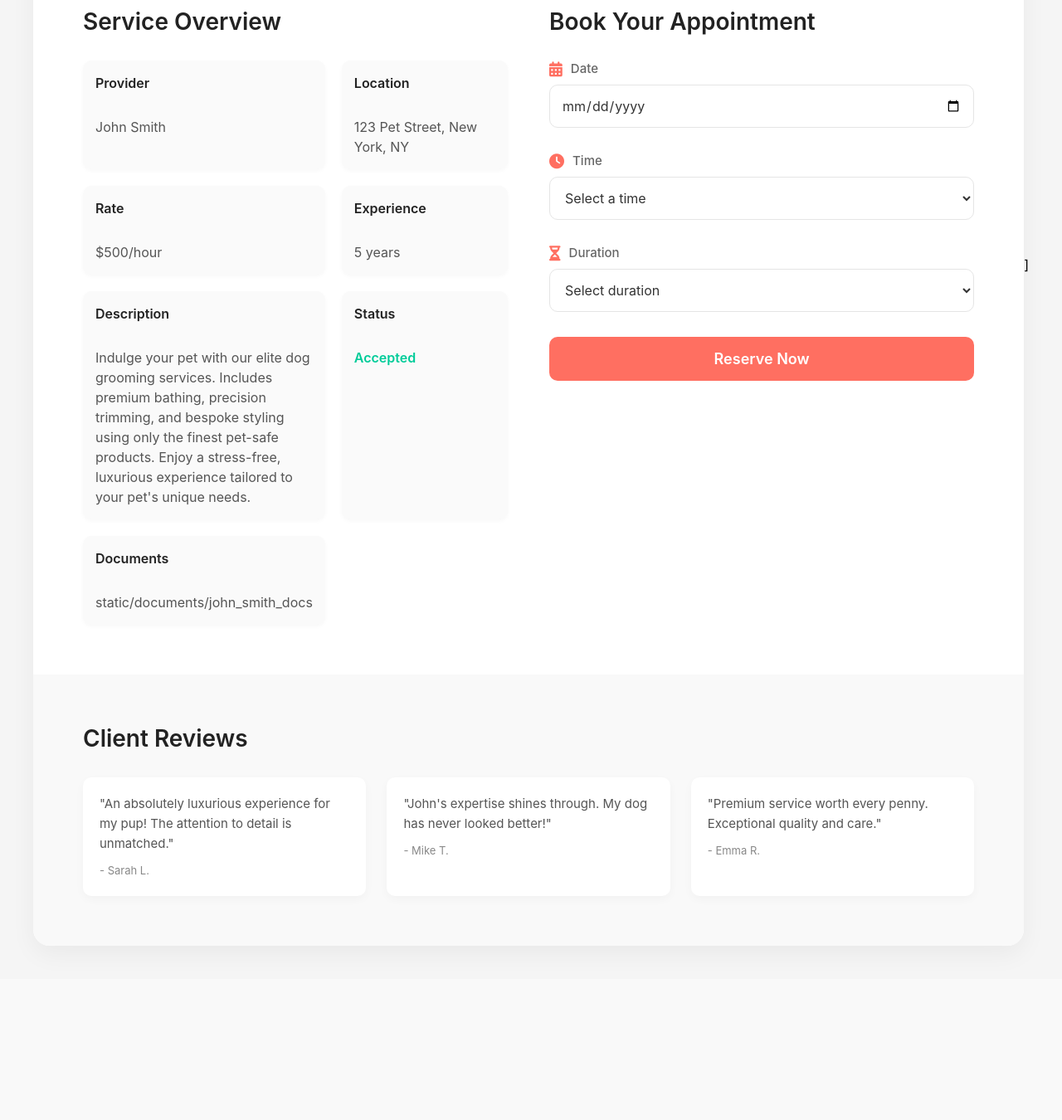
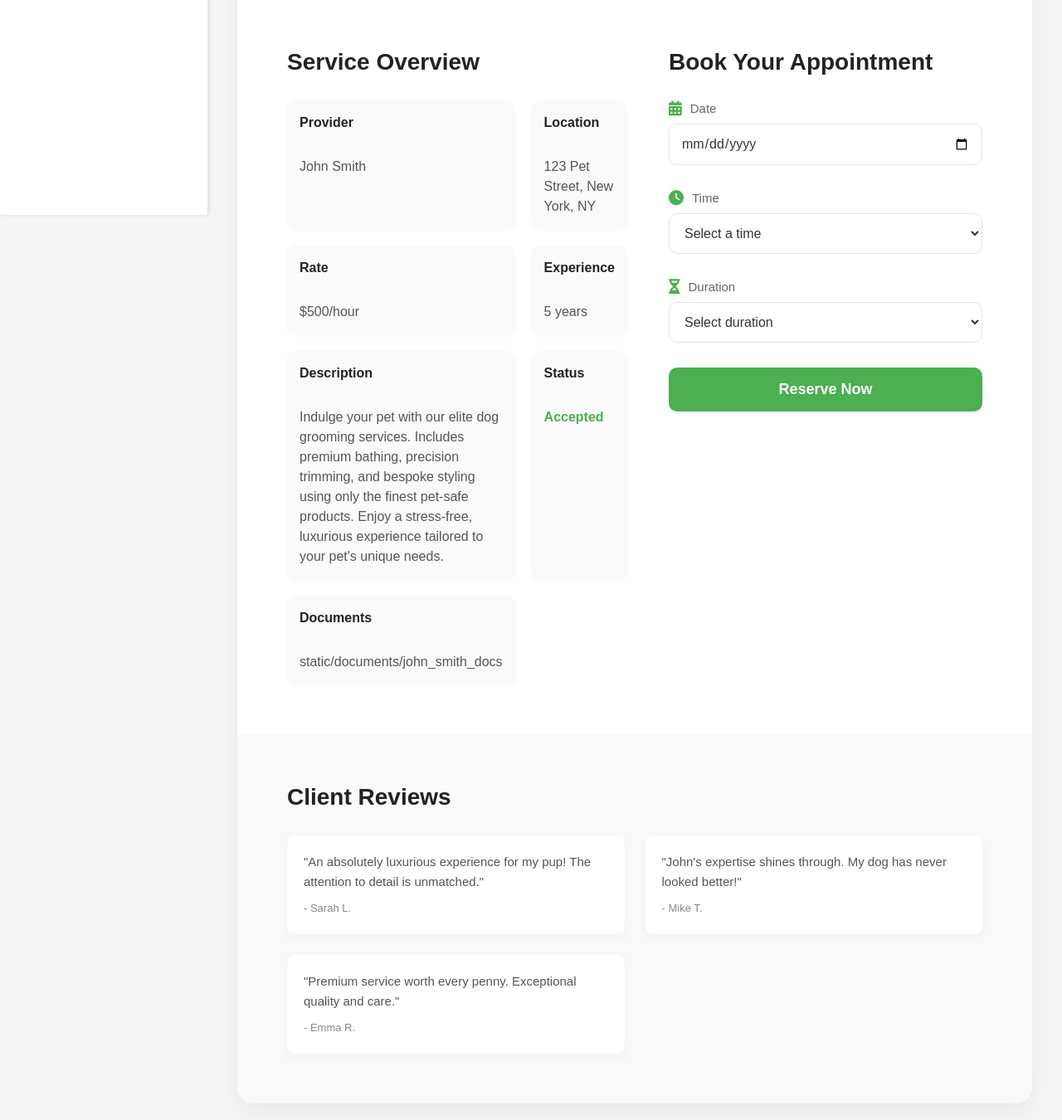
Before and after one commit to divyansharya8826/Pet-Haven, a Flask app: page /services in a window 1280 px wide. Shown: the part 541-1891 px from the top of the page at 83% size. Before the commit the page ends 1684 px from the top, so only its background shows below. Run offline with Flask 3, Linux system fonts and the light colour scheme.

Commit message:
Extended base template for service details page

```diff
--- a/routes.py
+++ b/routes.py
@@ -254,7 +254,7 @@ def logout():
 
 @app.route('/services') # change name of the route to services from dashboard
 def services():
-    return render_template('ex-service.html')
+    return render_template('service_details.html')
 
 
 if __name__ == "__main__":
--- a/static/css/ex.css
+++ b/static/css/service_details.css
@@ -2,21 +2,30 @@
     margin: 0;
     padding: 0;
     box-sizing: border-box;
-    font-family: 'Inter', sans-serif;
+    font-family: 'Arial', sans-serif;
 }
 
 body {
-    background: #f5f5f5;
-    min-height: 100vh;
+    background-color: #f5f5f5;
+    margin: 0;
+    padding: 0;
     display: flex;
-    justify-content: center;
-    align-items: center;
-    padding: 40px;
+    flex-direction: column;
+}
+
+.main-content {
+    margin-top: 70px;
+    margin-left: 250px;
+    padding: 20px;
+    width: 100-250px;
+    transition: margin-left 0.3s ease-in-out;
 }
 
 .container {
-    max-width: 1200px;
     width: 100%;
+    max-width: 1400px;
+    margin: 0 auto;
+    padding: 0 1rem;
 }
 
 .premium-service-card {
@@ -53,7 +62,7 @@ body {
 }
 
 .hero-content h1 i {
-    color: #ff6f61;
+    color: #347336;
     margin-right: 12px;
 }
 
@@ -70,7 +79,7 @@ body {
 }
 
 .rating i {
-    color: #ff6f61;
+    color: #347336;
     font-size: 20px;
 }
 
@@ -118,7 +127,7 @@ body {
 }
 
 .status-accepted {
-    color: #00cc99;
+    color: #4CAF50;
     font-weight: 600;
 }
 
@@ -141,7 +150,7 @@ body {
 
 .form-group label i {
     margin-right: 10px;
-    color: #ff6f61;
+    color: #4CAF50;
     font-size: 18px;
 }
 
@@ -160,13 +169,13 @@ body {
 .form-group input:focus,
 .form-group select:focus {
     outline: none;
-    border-color: #ff6f61;
+    border-color: #4CAF50;
 }
 
 .cost-preview {
     text-align: center;
     font-size: 22px;
-    color: #00cc99;
+    color: #4CAF50;
     font-weight: 600;
     margin: 30px 0;
 }
@@ -174,7 +183,7 @@ body {
 .premium-book-btn {
     width: 100%;
     padding: 16px;
-    background: #ff6f61;
+    background: #4CAF50;
     color: #fff;
     border: none;
     border-radius: 10px;
@@ -185,7 +194,7 @@ body {
 }
 
 .premium-book-btn:hover {
-    background: #e65b50;
+    background: #347336;
 }
 
 .reviews-section {
--- a/templates/ex-service.html
+++ /dev/null
@@ -1,77 +0,0 @@
-<!DOCTYPE html>
-<html lang="en">
-<head>
-    <meta charset="UTF-8">
-    <meta name="viewport" content="width=device-width, initial-scale=1.0">
-    <title>Premium Pet Care - Dog Grooming</title>
-    <link rel="stylesheet" href="static/css/ex.css">
-    <link rel="stylesheet" href="https://cdnjs.cloudflare.com/ajax/libs/font-awesome/6.0.0-beta3/css/all.min.css">
-</head>
-<body>
-    <div class="container">
-        <div class="premium-service-card">
-            <div class="service-hero">
-                <img src="https://images.unsplash.com/photo-1583511655826-05700d52f4d9?ixlib=rb-4.0.3&auto=format&fit=crop&w=1920&q=80" alt="Dog Grooming">
-                <div class="hero-content">
-                    <h1><i class="fas fa-crown"></i> Premium Dog Grooming</h1>
-                    <p class="provider">by John Smith</p>
-                    <div class="rating">
-                        <i class="fas fa-star"></i>
-                        <i class="fas fa-star"></i>
-                        <i class="fas fa-star"></i>
-                        <i class="fas fa-star"></i>
-                        <i class="fas fa-star-half-alt"></i>
-                        <span>4.8 / 5 (124 reviews)</span>
-                    </div>
-                </div>
-            </div>
-
-            <div class="service-body">
-                <div class="details-section">
-                    <h2>Service Overview</h2>
-                    <div class="detail-grid" id="serviceDetails"></div>
-                </div>
-
-                <div class="booking-section">
-                    <h2>Book Your Appointment</h2>
-                    <form id="bookingForm">
-                        <div class="form-group">
-                            <label><i class="fas fa-calendar-alt"></i> Date</label>
-                            <input type="date" id="date" required>
-                        </div>
-                        <div class="form-group">
-                            <label><i class="fas fa-clock"></i> Time</label>
-                            <select id="time" required>
-                                <option value="">Select a time</option>
-                                <option value="09:00">9:00 AM</option>
-                                <option value="11:00">11:00 AM</option>
-                                <option value="13:00">1:00 PM</option>
-                                <option value="15:00">3:00 PM</option>
-                            </select>
-                        </div>
-                        <div class="form-group">
-                            <label><i class="fas fa-hourglass-half"></i> Duration</label>
-                            <select id="duration" required>
-                                <option value="">Select duration</option>
-                                <option value="1">1 Hour</option>
-                                <option value="2">2 Hours</option>
-                                <option value="3">3 Hours</option>
-                            </select>
-                        </div>
-                        <div class="cost-preview" id="costPreview"></div>
-                        <button type="submit" class="premium-book-btn">Reserve Now</button>
-                    </form>
-                </div>
-            </div>
-
-            <div class="reviews-section">
-                <h2>Client Reviews</h2>
-                <div class="review-grid" id="reviewList"></div>
-            </div>
-        </div>
-    </div>
-
-]
-    <script src="static/js/ex.js"></script>
-</body>
-</html>
--- /dev/null
+++ b/templates/service_details.html
@@ -0,0 +1,112 @@
+<!DOCTYPE html>
+<html lang="en">
+<head>
+    <meta charset="UTF-8">
+    <meta name="viewport" content="width=device-width, initial-scale=1.0">
+    <title>Premium Pet Care - Dog Grooming</title>
+    <link rel="stylesheet" href="static/css/base.css">
+    <link rel="stylesheet" href="static/css/service_details.css">
+    <link rel="stylesheet" href="https://cdnjs.cloudflare.com/ajax/libs/font-awesome/6.0.0-beta3/css/all.min.css">
+</head>
+<body>
+    <!-- Burger Icon -->
+    <div class="burger" onclick="toggleSidebar()">
+        <i class="fas fa-bars"></i>
+    </div>
+
+      <!-- Sidebar -->
+      <div class="sidebar" id="sidebar">
+        <div class="logo">
+            <i class="fas fa-paw"></i>
+            <h2>Pet Haven</h2>
+        </div>
+        <ul class="nav-menu">
+            <li class="nav-item"><i class="fas fa-home"></i> Dashboard</li>
+            <li class="nav-item"><a href="/"> <i class="fas fa-images"></i> Dog Gallery </a></li>
+            <li class="nav-item active"><i class="fas fa-concierge-bell"></i> Services</li>
+            <li class="nav-item"><i class="fas fa-cog"></i> Settings</li>
+        </ul>
+      </div>
+
+    <!-- Main Content -->
+    <div class="main-content" id="mainContent">
+        <!-- Navbar -->
+        <div class="navbar" id="navbar">
+            <h2>Dog Gallery</h2>
+            <div class="nav-right">
+                <div class="notification">
+                    <i class="fas fa-bell fa-2x"></i>
+                    <span class="badge">2</span>
+                </div>
+                <div class="profile">
+                    <div class="profile-pic">JD</div>
+                    <span>John Doe</span>
+                </div>
+            </div>
+        </div>
+        <div class="container">
+            <div class="premium-service-card">
+                <div class="service-hero">
+                    <img src="https://images.unsplash.com/photo-1583511655826-05700d52f4d9?ixlib=rb-4.0.3&auto=format&fit=crop&w=1920&q=80" alt="Dog Grooming">
+                    <div class="hero-content">
+                        <h1><i class="fas fa-crown"></i> Premium Dog Grooming</h1>
+                        <p class="provider">by John Smith</p>
+                        <div class="rating">
+                            <i class="fas fa-star"></i>
+                            <i class="fas fa-star"></i>
+                            <i class="fas fa-star"></i>
+                            <i class="fas fa-star"></i>
+                            <i class="fas fa-star-half-alt"></i>
+                            <span>4.8 / 5 (124 reviews)</span>
+                        </div>
+                    </div>
+                </div>
+
+                <div class="service-body">
+                    <div class="details-section">
+                        <h2>Service Overview</h2>
+                        <div class="detail-grid" id="serviceDetails"></div>
+                    </div>
+
+                    <div class="booking-section">
+                        <h2>Book Your Appointment</h2>
+                        <form id="bookingForm">
+                            <div class="form-group">
+                                <label><i class="fas fa-calendar-alt"></i> Date</label>
+                                <input type="date" id="date" required>
+                            </div>
+                            <div class="form-group">
+                                <label><i class="fas fa-clock"></i> Time</label>
+                                <select id="time" required>
+                                    <option value="">Select a time</option>
+                                    <option value="09:00">9:00 AM</option>
+                                    <option value="11:00">11:00 AM</option>
+                                    <option value="13:00">1:00 PM</option>
+                                    <option value="15:00">3:00 PM</option>
+                                </select>
+                            </div>
+                            <div class="form-group">
+                                <label><i class="fas fa-hourglass-half"></i> Duration</label>
+                                <select id="duration" required>
+                                    <option value="">Select duration</option>
+                                    <option value="1">1 Hour</option>
+                                    <option value="2">2 Hours</option>
+                                    <option value="3">3 Hours</option>
+                                </select>
+                            </div>
+                            <div class="cost-preview" id="costPreview"></div>
+                            <button type="submit" class="premium-book-btn">Reserve Now</button>
+                        </form>
+                    </div>
+                </div>
+
+                <div class="reviews-section">
+                    <h2>Client Reviews</h2>
+                    <div class="review-grid" id="reviewList"></div>
+                </div>
+            </div>
+        </div>
+    </div>
+    <script src="static/js/service_details.js"></script>
+</body>
+</html>
```
Also changed, not shown: static/js/service_details.js (renamed from static/js/ex.js).
